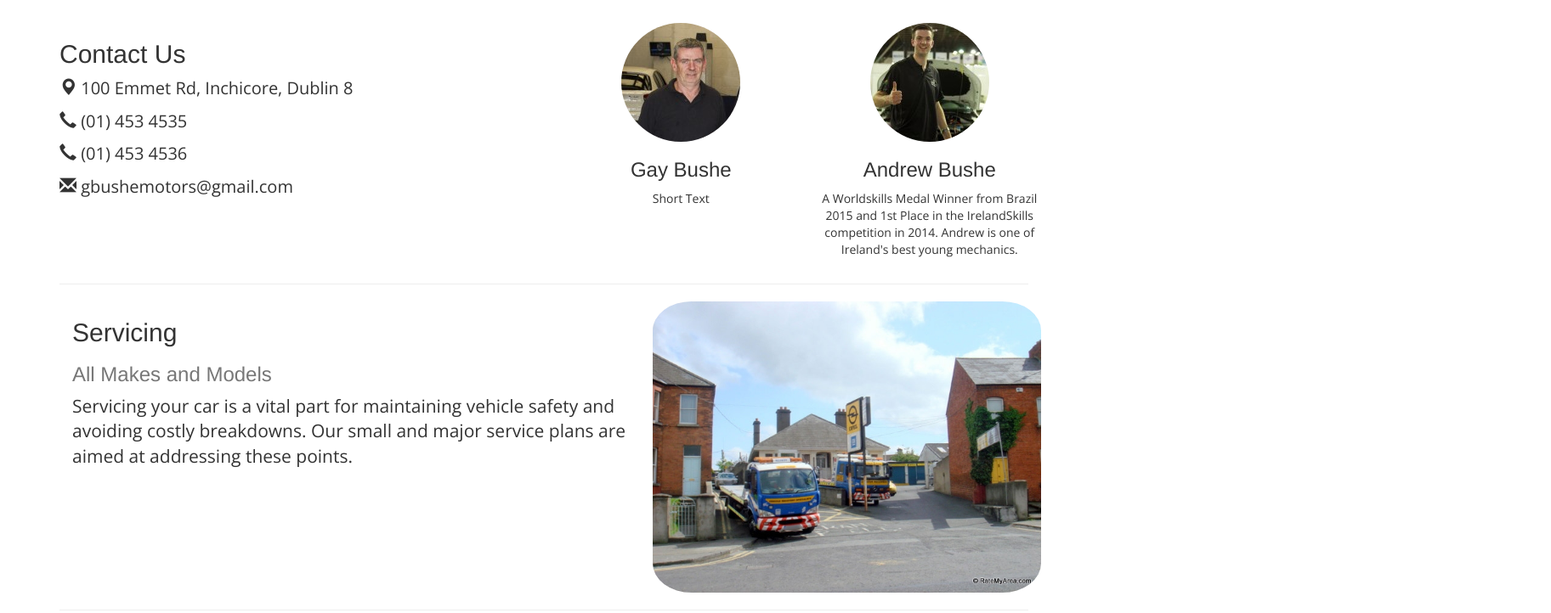
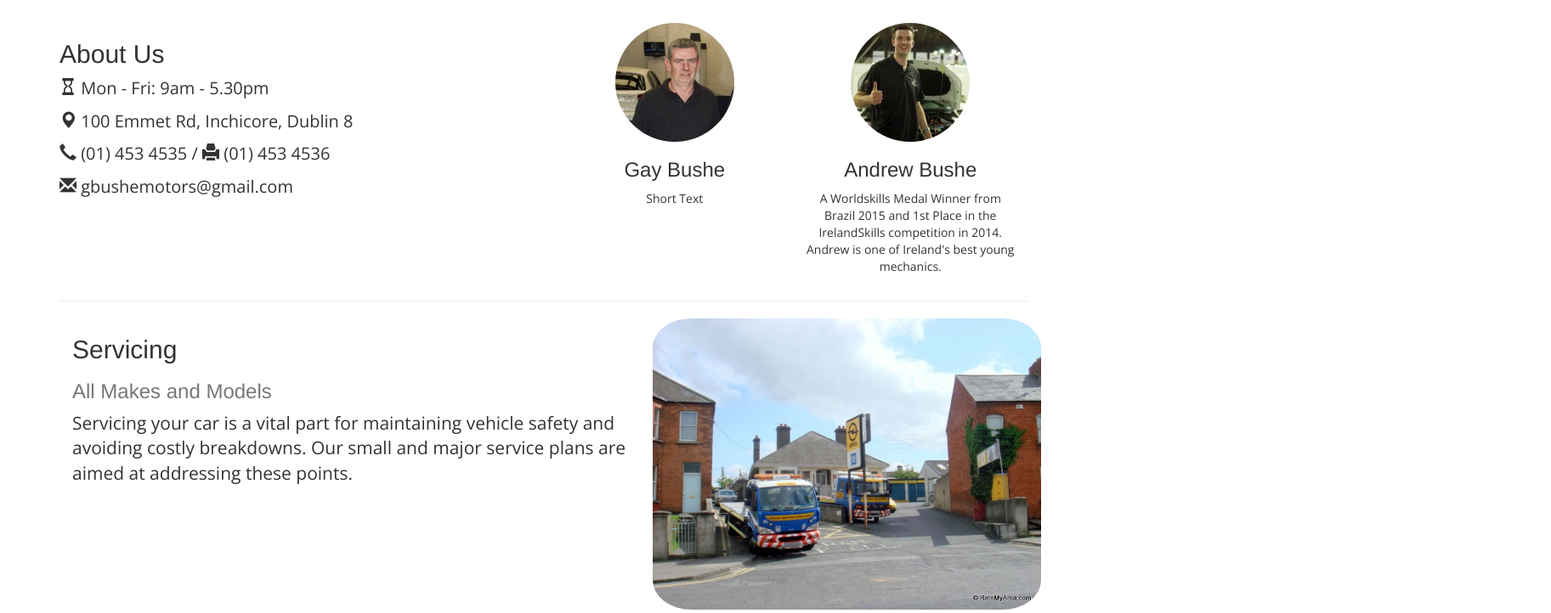
Before and after one commit to gbushemotors/gbushemotors.github.io, a plain HTML site: page index.html in a window 1280 px wide. Shown: the part 423-1145 px from the top of the page at 85% size, 1825 px wide, since content can reach past the window. Drawn offline with nearby package versions, Linux system fonts and the light colour scheme.

Commit message:
Add opening hours and fix some ayout issues

```diff
--- a/index.html
+++ b/index.html
@@ -11,6 +11,7 @@
 <body>
 <div class="jumbotron">
     <div class="container">
+        <div class="row">
             <div class="col-md-7">
                 <h1>G Bushe Motors</h1>
                 <p>G Bushe Motors is a family owned and operated business. The family has been providing highly professional and quality service since the 1960's and now includes the 3rd generation, Andrew. We cover all makes of cars for repairs, service, exhausts, timing belt / chain replacement, head light focusing, emission testing, diagnostics and fault finding. We also have a brand new 4 wheel alignment system.</p>
@@ -20,31 +21,28 @@
             </div>
         </div>
     </div>
+</div>
 <div class="container">
     <div class="row">
         <div class=" visible-xs-* visible-sm-* col-xs-2 hidden-md hidden-lg"></div>
-        <div class="col-sm-8 col-md-6">
-            <h2>Contact Us</h2>
+        <div class="col-md-6 col-sm-8">
+            <h2>About Us</h2>
+            <p class="contact"><span class="glyphicon glyphicon-hourglass" aria-hidden="true"></span> Mon - Fri: 9am - 5.30pm</p>
             <p class="contact"><span class="glyphicon glyphicon-map-marker" aria-hidden="true"></span> 100 Emmet Rd, Inchicore, Dublin 8</p>
-            <p class="contact"><span class="glyphicon glyphicon-earphone" aria-hidden="true"></span> (01) 453 4535</p>
-            <p class="contact"><span class="glyphicon glyphicon-earphone" aria-hidden="true"></span> (01) 453 4536</p>
+            <p class="contact"><span class="glyphicon glyphicon-earphone" aria-hidden="true"></span> (01) 453 4535 / <span class="glyphicon glyphicon-print" aria-hidden="true"></span> (01) 453 4536</p>
             <p class="contact"><span class="glyphicon glyphicon-envelope" aria-hidden="true"></span> gbushemotors@gmail.com</p>
         </div>
         <div class="col-md-6 col-xs-12">
             <hr class="featurette-divider hidden-lg hidden-md">
-            <div class="container">
-            <div class="row">
-            <div class="col-md-3 col-sm-6" align="center">
+            <div class="col-sm-6" align="center">
                 <img class="img-circle" width="140" height="140" src="img/gay.jpg" alt="Gay Bushe at G Bushe Motors">
                 <h3>Gay Bushe</h3>
                 <p>Short Text</p>
             </div>
-            <div class="col-md-3 col-sm-6" align="center">
+            <div class="col-sm-6" align="center">
                 <img class="img-circle" width="140" height="140" src="img/andrew.jpg" alt="Andrew Bushe at G Bushe Motors">
                 <h3>Andrew Bushe</h3>
                 <p>A Worldskills Medal Winner from Brazil 2015 and 1st Place in the IrelandSkills competition in 2014. Andrew is one of Ireland's best young mechanics.</p>
-            </div>
-                </div>
             </div>
         </div>
     </div>
```
Lines whose indentation alone changed are shown as unchanged.
